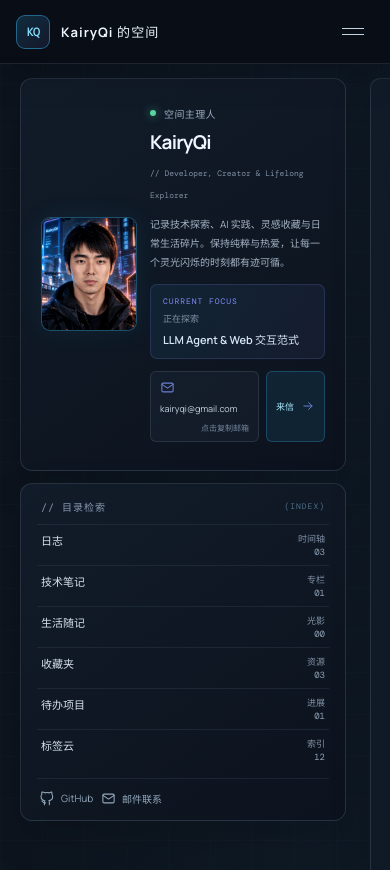
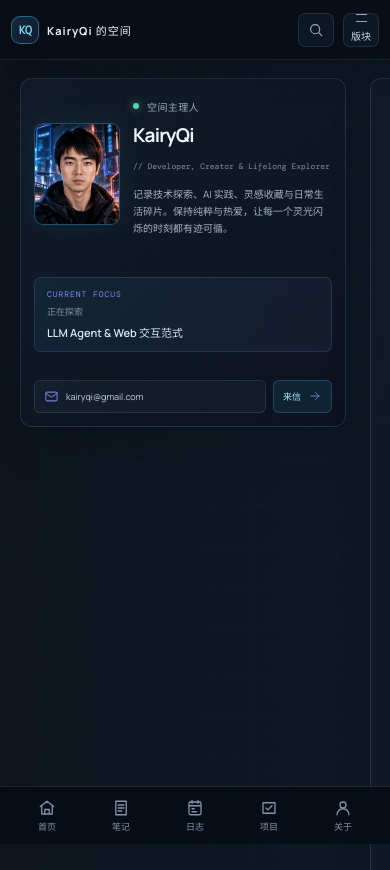
Before and after one commit to kairyqi/kairyqi-blog, a React (Vite) app: page / in a window 390 px wide. Shown: the top 870 px of the page. Built offline with nearby package versions, Linux system fonts and the light colour scheme.

Commit message:
Align mobile layout with Stitch design

```diff
--- a/src/main.jsx
+++ b/src/main.jsx
@@ -10,6 +10,11 @@ const Icon = ({ name, size = 18 }) => {
     arrow: <><path d="M5 12h14"/><path d="m13 6 6 6-6 6"/></>,
     external: <><path d="M14 4h6v6"/><path d="M20 4 10 14"/><path d="M18 13v6a1 1 0 0 1-1 1H5a1 1 0 0 1-1-1V7a1 1 0 0 1 1-1h6"/></>,
     search: <><circle cx="10.8" cy="10.8" r="6.8"/><path d="m16 16 4.5 4.5"/></>,
+    home: <><path d="m3 10 9-7 9 7"/><path d="M5 9v11h14V9M9 20v-6h6v6"/></>,
+    notes: <><path d="M5 3h14v18H5z"/><path d="M8 8h8M8 12h8M8 16h5"/></>,
+    journal: <><rect x="4" y="4" width="16" height="17" rx="2"/><path d="M8 2v4m8-4v4M4 9h16M8 13h3m-3 4h6"/></>,
+    projects: <><path d="M4 5h16v14H4z"/><path d="m8 12 2.5 2.5L16 9"/></>,
+    person: <><circle cx="12" cy="8" r="4"/><path d="M4 21a8 8 0 0 1 16 0"/></>,
     code: <><path d="m8 8-4 4 4 4M16 8l4 4-4 4M14 4l-4 16"/></>,
     play: <><path d="m9 6 10 6-10 6z"/></>,
     mail: <><rect x="3" y="5" width="18" height="14" rx="2"/><path d="m3 7 9 6 9-6"/></>,
@@ -216,10 +221,10 @@ function App() {
   return <>
     <header className="site-header page-width">
         <a className="wordmark" href="#home" onClick={closeMenu}><span className="wordmark-icon">KQ</span><span className="wordmark-lockup"><strong>KairyQi 的空间</strong><small>// tech notes &amp; logs</small></span></a>
-        <button className="menu-toggle" aria-label="切换导航" aria-expanded={menuOpen} onClick={() => setMenuOpen(!menuOpen)}><span /><span /></button>
+        <a className="header-search" href="?view=search" aria-label="搜索空间"><Icon name="search" size={16}/><span>快速索引...</span><kbd>⌘K</kbd></a>
+        <button className="menu-toggle" aria-label="切换版块导航" aria-expanded={menuOpen} onClick={() => setMenuOpen(!menuOpen)}><span/><span/><b>版块</b></button>
         <nav className={menuOpen ? 'main-nav is-open' : 'main-nav'} aria-label="主导航">
           <a href="#about" onClick={closeMenu}>关于空间</a><a href="#experience" onClick={closeMenu}>日志</a><a href="#notes" onClick={closeMenu}>技术笔记</a><a href="#moments" onClick={closeMenu}>生活随记</a><a href="#favorites" onClick={closeMenu}>收藏夹</a><a href="#projects" onClick={closeMenu}>项目</a><a href="#tags" onClick={closeMenu}>标签</a>
-          <a className="nav-search" href="?view=search" onClick={closeMenu}><Icon name="search" size={15}/><span>快速索引...</span><kbd>⌘K</kbd></a>
           <span className="header-status"><i/> ONLINE <b>⌖</b></span>
         </nav>
       </header>
@@ -228,7 +233,9 @@ function App() {
     <section className="about-section section-pad" id="about"><div className="page-width">
       <div className="about-grid">
         <div className="portrait-card"><div className="portrait-avatar"><img src={profileAvatar} alt="KairyQi 的个人照片" /></div></div>
-        <div className="about-copy"><span className="mono-label"><i className="availability-dot"/> 空间主理人</span><h3>KairyQi</h3><span className="profile-title">// Developer, Creator &amp; Lifelong Explorer</span><p>记录技术探索、AI 实践、灵感收藏与日常生活碎片。保持纯粹与热爱，让每一个灵光闪烁的时刻都有迹可循。</p><div className="current-focus"><span>CURRENT FOCUS</span><small>正在探索</small><strong>LLM Agent &amp; Web 交互范式</strong></div><div className="contact-chips"><button type="button" onClick={copyEmail} aria-label="复制邮箱"><Icon name="mail" size={15}/><span>kairyqi@gmail.com</span><small>{emailCopied ? '已复制邮箱!' : '点击复制邮箱'}</small></button><a href="mailto:kairyqi@gmail.com">来信 <Icon name="arrow" size={14}/></a></div></div>
+        <div className="about-copy"><span className="mono-label"><i className="availability-dot"/> 空间主理人</span><h3>KairyQi</h3><span className="profile-title">// Developer, Creator &amp; Lifelong Explorer</span><p>记录技术探索、AI 实践、灵感收藏与日常生活碎片。保持纯粹与热爱，让每一个灵光闪烁的时刻都有迹可循。</p></div>
+        <div className="current-focus"><span>CURRENT FOCUS</span><small>正在探索</small><strong>LLM Agent &amp; Web 交互范式</strong></div>
+        <div className="contact-chips"><button type="button" onClick={copyEmail} aria-label="复制邮箱"><Icon name="mail" size={15}/><span>kairyqi@gmail.com</span><small>{emailCopied ? '已复制邮箱!' : '点击复制邮箱'}</small></button><a href="mailto:kairyqi@gmail.com">来信 <Icon name="arrow" size={14}/></a></div>
       </div>
     </div></section>
     <nav className="profile-index" aria-label="空间内容索引">
@@ -260,6 +267,7 @@ function App() {
 
     </div></div>
     <section className="contact-section" id="contact"><div className="page-width contact-inner"><div className="closing-note"><span>terminal</span><strong>保持记录，观察日常。</strong><small>由 KairyQi 整理编写 · 持续演进中 · 用代码构建世界，用文字与光影捕捉真实</small></div><div className="closing-links"><a href="mailto:kairyqi@gmail.com"><Icon name="mail" size={14}/> kairyqi@gmail.com</a><a href="https://github.com/kairyqi" target="_blank" rel="noreferrer"><Icon name="github" size={14}/> GitHub</a></div><footer className="site-footer"><a className="wordmark" href="#home"><span className="wordmark-icon">KQ</span> KairyQi 的空间</a><span>© 2026 · KairyQi · 个人记录</span><a href="#home">回到顶部 ↑</a></footer></div></section>
+    <nav className="mobile-dock" aria-label="移动端快捷导航"><a href="#home"><Icon name="home" size={18}/><span>首页</span></a><a href="#notes"><Icon name="notes" size={18}/><span>笔记</span></a><a href="#experience"><Icon name="journal" size={18}/><span>日志</span></a><a href="#projects"><Icon name="projects" size={18}/><span>项目</span></a><a href="#about"><Icon name="person" size={18}/><span>关于</span></a></nav>
   </>
 }
 
--- a/src/stitch-theme.css
+++ b/src/stitch-theme.css
@@ -391,7 +391,8 @@ html, body { background-color: var(--stitch-bg); }
   .main-nav { gap: 12px; }
   .main-nav .nav-search { padding: 0 8px; }
   .profile-column .about-grid { grid-template-columns: 96px minmax(0, 1fr); gap: 8px 13px; }
-  .profile-column .portrait-card { grid-row: 1 / span 2; aspect-ratio: .84; }
+  .profile-column .portrait-card { grid-column: 1; grid-row: 1; aspect-ratio: .84; }
+  .profile-column .about-copy { grid-column: 2; grid-row: 1; min-width: 0; }
   .profile-column .about-copy h3 { font-size: 19px; }
   .profile-column .about-copy .profile-title { font-size: 8px; }
   .profile-column .about-copy > p { font-size: 10px; }
@@ -406,3 +407,60 @@ html, body { background-color: var(--stitch-bg); }
   .closing-links { display: flex; flex-wrap: wrap; gap: 14px; }
   .site-footer { grid-column: 1; }
 }
+
+/* Mobile composition follows the Stitch single-column screen and bottom dock. */
+.header-search { display: inline-flex; align-items: center; gap: 8px; min-height: 34px; padding: 0 10px; border: 1px solid rgba(151, 180, 207, .15); border-radius: 7px; background: rgba(18, 28, 42, .72); color: #91a1b5; font-size: 10px; white-space: nowrap; }
+.header-search kbd { padding: 2px 4px; border: 1px solid rgba(151, 180, 207, .18); border-radius: 3px; color: #718197; font: 9px var(--mono); }
+.mobile-dock { display: none; }
+@media (max-width: 980px) {
+  .profile-index { display: none; }
+}
+@media (max-width: 720px) {
+  html { scroll-padding-top: 72px; }
+  body { padding-bottom: calc(64px + env(safe-area-inset-bottom)); }
+  .site-header,
+  .site-header.page-width { height: 60px; padding: 0 14px; gap: 9px; }
+  .site-header .wordmark { gap: 8px; }
+  .site-header .wordmark-icon { width: 30px; height: 30px; }
+  .wordmark-lockup { gap: 0; }
+  .wordmark-lockup strong { font-size: 12px; }
+  .wordmark-lockup small, .header-status { display: none; }
+  .header-search { display: inline-flex; align-items: center; justify-content: center; gap: 6px; min-width: 34px; height: 34px; margin-left: auto; padding: 0 9px; border: 1px solid rgba(151, 180, 207, .15); border-radius: 7px; background: rgba(18, 28, 42, .72); color: #99adbf; }
+  .header-search span, .header-search kbd { display: none; }
+  .menu-toggle { display: inline-flex; align-items: center; gap: 6px; min-height: 34px; padding: 0 9px; border: 1px solid rgba(151, 180, 207, .15); border-radius: 7px; background: rgba(18, 28, 42, .72); color: #c7d6e3; }
+  .menu-toggle span { width: 11px; height: 1px; background: #91a8ba; }
+  .menu-toggle b { font-size: 10px; font-weight: 550; }
+  .main-nav,
+  .main-nav.is-open { position: absolute; top: calc(100% + 8px); right: 14px; left: auto; width: min(260px, calc(100vw - 28px)); height: auto; padding: 8px; display: none; align-items: stretch; flex-direction: column; gap: 2px; border: 1px solid rgba(151, 180, 207, .18); border-radius: 10px; background: rgba(10, 17, 27, .98); box-shadow: 0 18px 42px rgba(0, 0, 0, .44); }
+  .main-nav.is-open { display: flex; }
+  .main-nav > a { padding: 10px 11px; border-radius: 6px; color: #d3e0ec; font-size: 12px; }
+  .main-nav > a:hover { background: rgba(56, 189, 248, .08); }
+  .profile-column .about-section { padding: 13px; }
+  .profile-column .about-grid { grid-template-columns: 96px minmax(0, 1fr); gap: 8px 13px; }
+  .profile-column .portrait-card { grid-row: 1 / span 2; aspect-ratio: .84; }
+  .profile-column .about-copy h3 { font-size: 19px; }
+  .profile-column .about-copy .profile-title { font-size: 8px; }
+  .profile-column .about-copy > p { font-size: 10px; line-height: 1.7; }
+  .current-focus, .profile-column .contact-chips { grid-column: 1 / -1; }
+  .main-column .section-heading { display: grid; grid-template-columns: minmax(0, 1fr) auto; grid-template-rows: auto; align-items: center; gap: 8px; }
+  .main-column .section-heading > div:first-child { grid-column: 1; grid-row: 1; min-width: 0; }
+  .main-column .section-heading h2 { font-size: 17px; }
+  .main-column .section-heading > div:first-child p { font-size: 9px; }
+  .main-column .heading-aside { display: contents; }
+  .main-column .heading-aside .text-link { grid-column: 2; grid-row: 1; align-self: center; justify-self: end; margin: 0; font-size: 9px; }
+  .main-column .notes-grid,
+  .main-column .favorites-grid,
+  .main-column .project-grid { grid-template-columns: 1fr; }
+  .mobile-dock { position: fixed; z-index: 10001; inset: auto 0 0; display: grid; grid-template-columns: repeat(5, 1fr); min-height: calc(58px + env(safe-area-inset-bottom)); padding: 7px 10px calc(7px + env(safe-area-inset-bottom)); border-top: 1px solid rgba(151, 180, 207, .16); background: rgba(8, 13, 22, .94); backdrop-filter: blur(18px); -webkit-backdrop-filter: blur(18px); }
+  .mobile-dock a { display: flex; flex-direction: column; align-items: center; justify-content: center; gap: 3px; color: #8294a9; font-size: 9px; }
+  .mobile-dock a:hover, .mobile-dock a:focus-visible { color: #82e9de; }
+}
+@media (max-width: 420px) {
+  .site-header,
+  .site-header.page-width { padding-inline: 11px; }
+  .site-header .wordmark-icon { width: 28px; height: 28px; }
+  .site-header .wordmark-lockup strong { font-size: 11px; }
+  .menu-toggle { padding-inline: 7px; }
+  .profile-column .about-grid { grid-template-columns: 86px minmax(0, 1fr); }
+  .profile-column .contact-chips button small { display: none; }
+}
```
